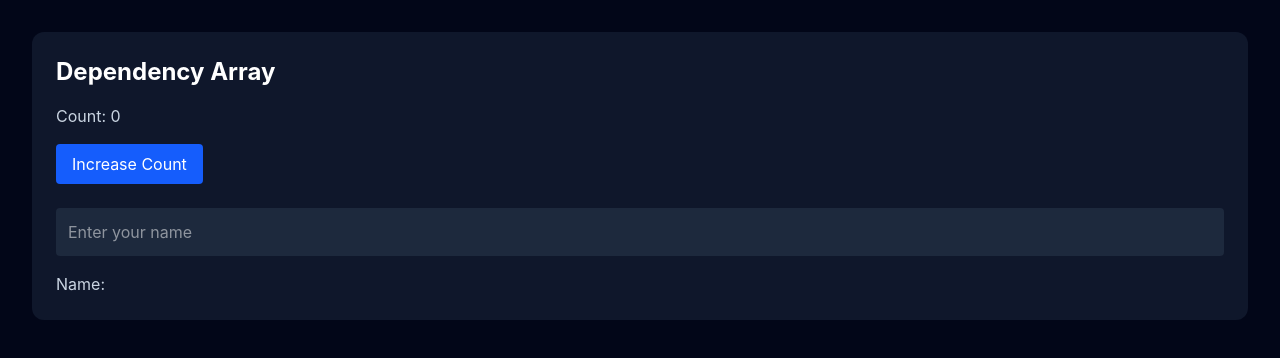
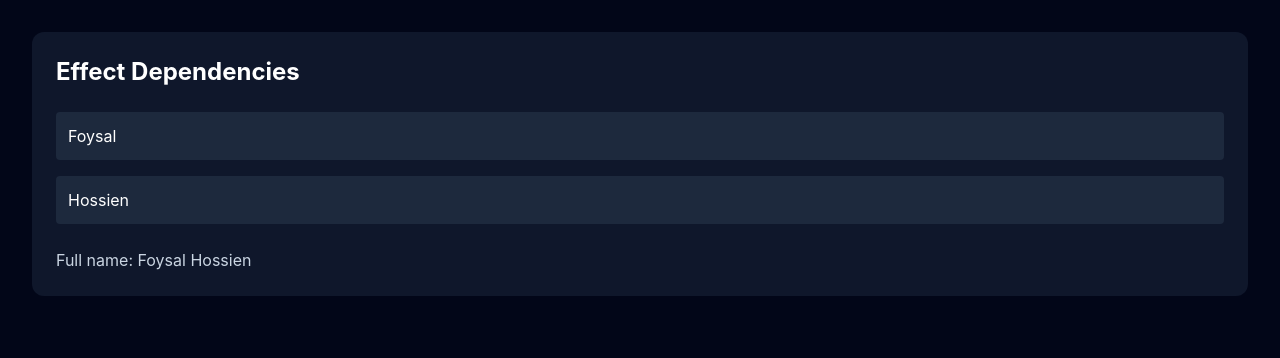
Before and after one commit to foysaliio/React-Mastery-Journey, a React (Vite) app: page / in a window 1280 px wide. Shown: the top 358 px of the page. Built offline with nearby package versions, Linux system fonts and the light colour scheme.

Commit message:
feat(react): learn effect dependencies

```diff
--- a/src/App.tsx
+++ b/src/App.tsx
@@ -1,9 +1,9 @@
-import DependencyDemo from "./Components/DependencyDemo";
+import EffectDependencies from "./Components/EffectDependencies";
 
 function App() {
   return (
     <main className="min-h-screen bg-slate-950 p-8">
-      <DependencyDemo />
+      <EffectDependencies />
     </main>
   );
 }
--- a/src/Components/DependencyDemo.tsx
+++ /dev/null
@@ -1,38 +0,0 @@
-import { useEffect, useState } from "react";
-
-const DependencyDemo = () => {
-  const [count, setCount] = useState<number>(0);
-  const [name, setName] = useState<string>("");
-
-  useEffect(() => {
-    console.log(`Count changed: ${count}`);
-  }, [count]);
-
-  return (
-    <section className="rounded-xl bg-slate-900 p-6 text-white">
-      <h2 className="text-2xl font-bold">Dependency Array</h2>
-
-      <p className="mt-4 text-slate-300">Count: {count}</p>
-
-      <button
-        type="button"
-        onClick={() => setCount((current) => current + 1)}
-        className="mt-4 rounded bg-blue-600 px-4 py-2"
-      >
-        Increase Count
-      </button>
-
-      <input
-        type="text"
-        value={name}
-        onChange={(event) => setName(event.currentTarget.value)}
-        placeholder="Enter your name"
-        className="mt-6 w-full rounded bg-slate-800 p-3"
-      />
-
-      <p className="mt-4 text-slate-300">Name: {name}</p>
-    </section>
-  );
-};
-
-export default DependencyDemo;
--- /dev/null
+++ b/src/Components/EffectDependencies.tsx
@@ -0,0 +1,40 @@
+import { useEffect, useState } from "react";
+
+const EffectDependencies = () => {
+  const [firstName, setFirstName] = useState<string>("Foysal");
+  const [lastName, setLastName] = useState<string>("Hossien");
+
+  useEffect(() => {
+    document.title = `${firstName} ${lastName}`;
+  }, [firstName, lastName]);
+
+  return (
+    <section className="rounded-xl bg-slate-900 p-6 text-white">
+      <h2 className="text-2xl font-bold">Effect Dependencies</h2>
+
+      <div className="mt-6 space-y-4">
+        <input
+          type="text"
+          value={firstName}
+          onChange={(event) => setFirstName(event.currentTarget.value)}
+          placeholder="First name"
+          className="w-full rounded bg-slate-800 p-3"
+        />
+
+        <input
+          type="text"
+          value={lastName}
+          onChange={(event) => setLastName(event.currentTarget.value)}
+          placeholder="Last name"
+          className="w-full rounded bg-slate-800 p-3"
+        />
+      </div>
+
+      <p className="mt-6 text-slate-300">
+        Full name: {firstName} {lastName}
+      </p>
+    </section>
+  );
+};
+
+export default EffectDependencies;
```
